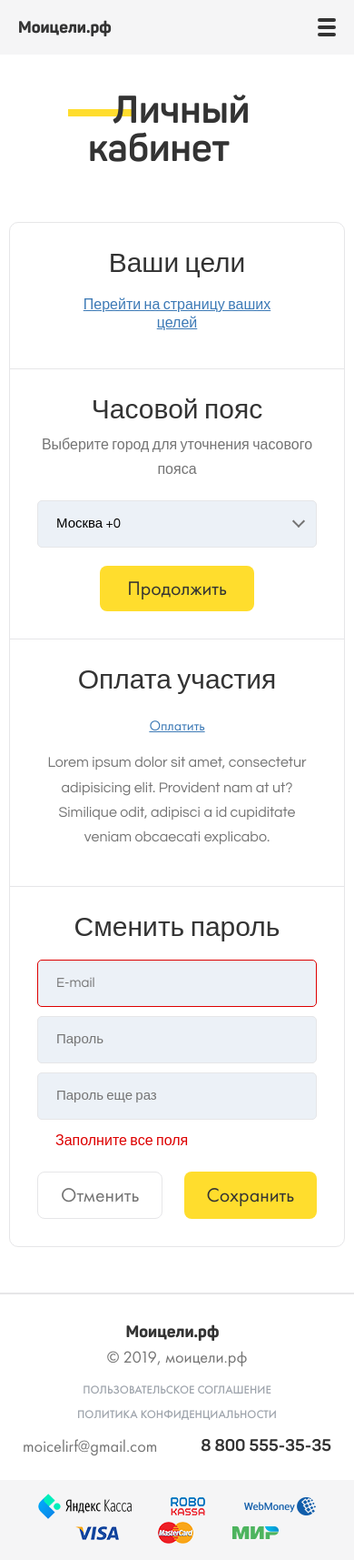
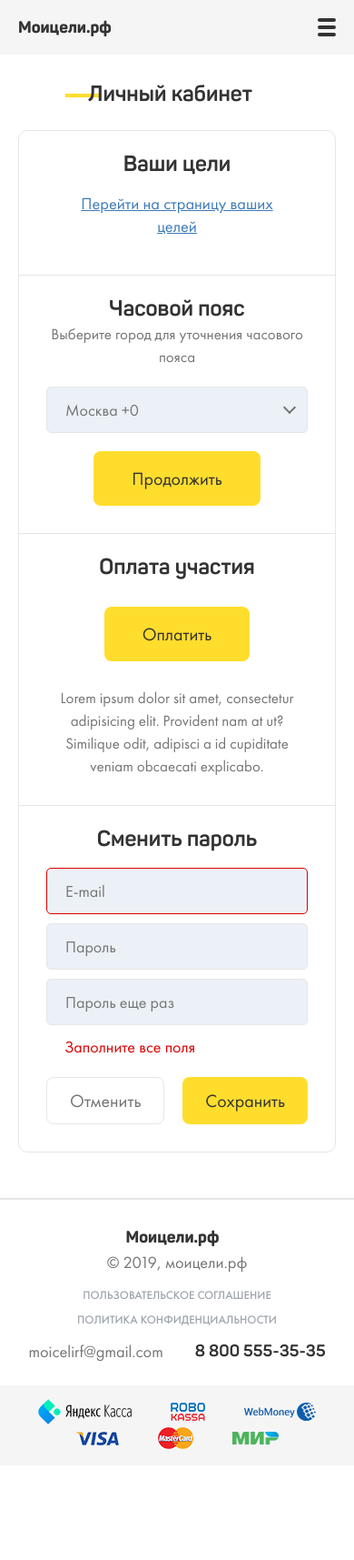
Before and after one commit to pavelkocharin/titanic, a website built with webpack: page src/lk.html in a window 390 px wide. Shown: the whole page at 91% size. After the commit the page ends 1611 px from the top, so only its background shows below. Built offline with nearby package versions, Linux system fonts and the light colour scheme.

Commit message:
mF my little nigga

```diff
--- a/src/index.js
+++ b/src/index.js
@@ -32,6 +32,7 @@ import './scss/slider.scss'
 import './scss/variables.scss'
 import './scss/user-greetings.scss'
 import './scss/content.scss'
+import './scss/select-container.scss'
 
 //JS
 import './js/index.js'
--- a/src/lk.html
+++ b/src/lk.html
@@ -71,7 +71,7 @@
     </div>
     <div class="lk__cell">
       <h2>Часовой пояс</h2>
-      <p>Выберите город для уточнения часового пояса</p>
+      <span class="lk__text">Выберите город для уточнения часового пояса</span>
 
       <form class="form" action="#">
         <div class="select-container">
@@ -88,10 +88,10 @@
       <h2>Оплата участия</h2>
 
       <div class="lk__tab">
-        <a href="#" class="button button--small">Оплатить</a>
+        <a href="#" class="button button--small button--margin-bottom">Оплатить</a>
       </div>
 
-      <p>Lorem ipsum dolor sit amet, consectetur adipisicing elit. Provident nam at ut? Similique odit, adipisci a id cupiditate veniam obcaecati explicabo.</p>
+      <span class="lk__text">Lorem ipsum dolor sit amet, consectetur adipisicing elit. Provident nam at ut? Similique odit, adipisci a id cupiditate veniam obcaecati explicabo.</span>
     </div>
     <div class="lk__cell">
       <h2>Сменить пароль</h2>
@@ -101,9 +101,9 @@
         <input type="password" name="password" placeholder="Пароль" autocomplete="off" />
         <input type="password" name="password2" placeholder="Пароль еще раз" autocomplete="off" />
 
-        <p class="form__error-block form__error-block--visible">
+        <span class="form__error-block form__error-block--visible">
           Заполните все поля
-        </p>
+        </span>
 
         <div class="lk__actions">
           <button class="button button--small button--basic" type="reset">
--- a/src/scss/button.scss
+++ b/src/scss/button.scss
@@ -1,5 +1,6 @@
 @import 'variables';
 
+.body-page {
   .button {
     display: inline-block;
     box-sizing: border-box;
@@ -19,6 +20,10 @@
     &:hover {
       background-color: $button-color-hover;
       box-shadow: 0 0 2px rgba(255, 196, 4, 0.9);
+    }
+
+    &--margin-bottom {
+      margin: 17px 0 13px !important;
     }
 
     &--popup {
@@ -65,6 +70,12 @@
       height: auto;
       line-height: 20px;
       font-size: 22px;
+
+      &--small {
+        font-size: 20px;
+        padding: 20px 42px;
+      }
     }
 
   }
+}
--- a/src/scss/content.scss
+++ b/src/scss/content.scss
@@ -4,7 +4,7 @@
   display: block;
   max-width: 960px;
   min-height: calc(100vh - 352px);
-  padding-top: 20px;
+  padding-top: 15px;
   line-height: 1.5;
 
   h1 {
@@ -33,23 +33,26 @@
   }
 
   h3 {
-    margin: 30px 0;
+    margin: 30px 0 35px;
     padding: 0;
     text-align: center;
-    font-size: 20px;
-    font-weight: normal;
+    line-height: 30px;
+    font-size: 24px;
+    font-family: 'FuturaPTBook';
   }
 
   p {
     margin: 10px 0;
-    line-height: 1.7;
+    line-height: 30px;
+    font-size: 20px;
+    font-family: 'FuturaPTBook';
   }
 
   .inner-link,
   a {
     padding: 0;
     border: none;
-    font-size: 1em;
+    font-size: 1.15em;
     text-decoration: underline;
     background: none;
     color: $blue-dark;
@@ -64,3 +67,36 @@
     margin: 30px 0;
   }
 }
+
+@media (max-width: 700px) {
+  .content {
+    padding-top: 0;
+    margin-top: 18px;
+
+    h1 {
+      margin: 2px 20px;
+      padding: 0 40px 0 0;
+      line-height: 50px;
+      font-size: 24px;
+
+        &:before {
+        margin-right: -15px;
+        width: 40px;
+        height: 4px;
+      }
+    }
+
+    h3 {
+      margin: 5px 40px 20px;
+      line-height: 24px;
+      font-size: 20px;
+    }
+
+    p {
+      margin: 10px 20px;
+      line-height: 24px;
+      font-size: 17px;
+      font-family: 'FuturaPTBook';
+    }
+  }
+}
--- a/src/scss/footer.scss
+++ b/src/scss/footer.scss
@@ -85,10 +85,21 @@
     }
 
     &__contacts {
-      justify-content: space-between;
+      justify-content: center;
       margin: 0;
       padding: 0;
       width: 100%;
     }
   }
 }
+
+@media (max-width: 380px) {
+  .footer {
+    &__tel {
+      margin-left: 0;
+    }
+    &__text {
+      margin-right: 15px;
+    }
+  }
+}
--- a/src/scss/form.scss
+++ b/src/scss/form.scss
@@ -11,9 +11,11 @@
   &__error-block {
     display: none;
     margin: 10px;
-    padding-left: 20px;
+    padding-left: 10px;
     text-align: left;
     color: $error-color;
+    font-family: 'FuturaPTBook';
+    font-size: 18px;
 
     &--visible {
       display: block;
@@ -31,10 +33,11 @@
     border: 1px solid $border-color;
     border-radius: 5px;
     width: 100%;
-    padding: 15px 20px;
+    padding: 15px 20px 14px;
     line-height: 20px;
-    font-family: inherit;
-    font-size: 15px;
+    font-family: 'FuturaPTBook';
+    font-size: 18px;
+    color: $second-grey;
     background-color: $blue-bg;
   }
 
--- a/src/scss/lk.scss
+++ b/src/scss/lk.scss
@@ -3,7 +3,7 @@
 .lk {
   display: flex;
   flex-wrap: wrap;
-  margin-top: 60px;
+  margin-top: 68px;
   border: 1px solid $border-color;
   border-radius: 10px;
 
@@ -27,7 +27,7 @@
     padding: 0;
     line-height: 1;
     font-size: 30px;
-    font-weight: normal;
+    font-family: 'Panton-Bold';
     color: $third-grey;
   }
 
@@ -55,12 +55,12 @@
   &__to-goals {
     display: block;
     box-sizing: border-box;
-    margin: 58px 30px 30px 30px;
+    margin: 65px 30px 30px 30px;
     border: 1px solid $border-color;
     border-radius: 5px;
     padding: 15px 20px;
-    line-height: 20px;
-    font-size: 15px;
+    line-height: 25px;
+    font-family: 'FuturaPTBook';
     color: $blue;
 
     &:hover {
@@ -69,11 +69,22 @@
   }
 }
 
+.lk__text {
+  line-height: 25px;
+  font-family: 'FuturaPTBook';
+  font-size: 18px !important;
+}
+
 @media (max-width: 700px) {
   .lk {
     display: block;
-    margin-right: 10px;
-    margin-left: 10px;
+    margin: 15px 20px;
+
+    h2 {
+      margin-top: -6px;
+      margin-bottom: 4px;
+      font-size: 24px;
+    }
 
     &__cell {
       border: none !important;
@@ -93,5 +104,9 @@
       margin-top: 20px;
       margin-bottom: 10px;
     }
+
+    &__text {
+      font-size: 17px !important;
+    }
   }
 }
--- a/src/scss/payments.scss
+++ b/src/scss/payments.scss
@@ -10,15 +10,4 @@
     margin: 0 20px;
     vertical-align: middle;
   }
-
-  &__icon {
-
-  }
 }
-
-
-@media (max-width: 500px) {
-  .payments {
-
-  }
-}
--- /dev/null
+++ b/src/scss/select-container.scss
@@ -0,0 +1,13 @@
+@import 'variables';
+
+.select-container {
+  font-family: 'FuturaPTBook';
+  font-size: 20px;
+  color: $first-grey;
+
+  & select {
+    font-family: 'FuturaPTBook';
+    font-size: 18px;
+    color: $first-grey;
+  }
+}
--- a/src/scss/user-greetings.scss
+++ b/src/scss/user-greetings.scss
@@ -14,7 +14,15 @@
     background: url(../img/user.png);
   }
 
+  &__hi {
+    font-family: 'FuturaPTBook';
+    font-size: 16px;
+    color: #868b91;
+  }
+
   &__email {
+    font-family: 'FuturaPTBook';
+    font-size: 18px;
     color: $third-grey;
   }
 }
```
Also changed, not shown: src/contacts.html (+1 -1 lines). Lines whose indentation alone changed are shown as unchanged.
